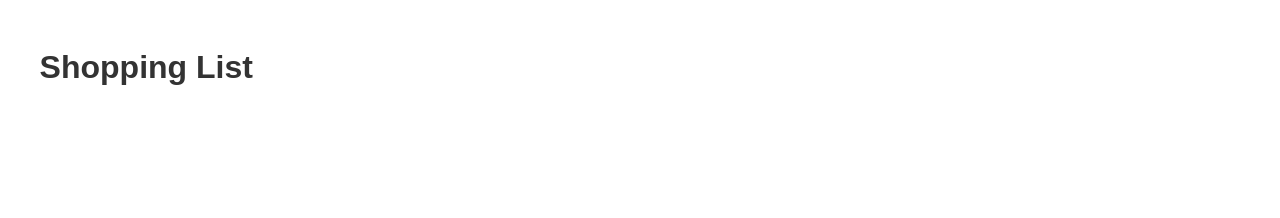
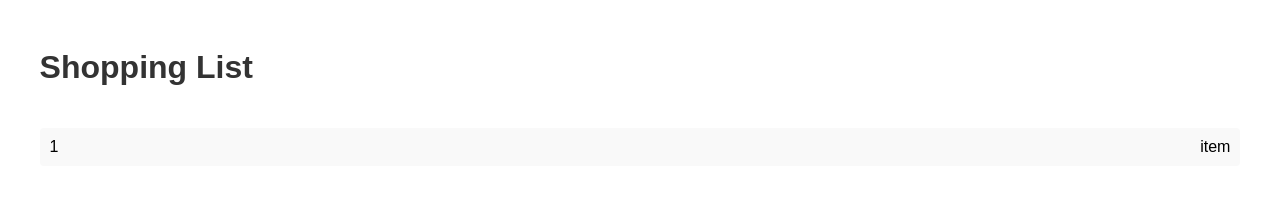
Before and after one commit to mgirar84/shopping-list, a Next.js app: page / in a window 1280 px wide. Shown: the top 218 px of the page. Built offline with nearby package versions, Linux system fonts and the light colour scheme; a web font is replaced by a local one.

Commit message:
setup shopping list and shopping form files

```diff
--- a/src/components/molecules/ShoppingForm/index.tsx
+++ b/src/components/molecules/ShoppingForm/index.tsx
@@ -0,0 +1,10 @@
+import { useState, type FC } from "react";
+
+import { StyledForm } from "./styles";
+import { Props } from "./types";
+
+export const ShoppingForm: FC<Props> = () => {
+  const [itemName, setItemName] = useState<string>("");
+
+  return <StyledForm></StyledForm>;
+};
--- /dev/null
+++ b/src/components/molecules/ShoppingForm/styles.ts
@@ -0,0 +1,7 @@
+import styled from "styled-components";
+
+export const StyledForm = styled.form`
+  display: flex;
+  flex-direction: column;
+  margin-bottom: 20px;
+`;
--- /dev/null
+++ b/src/components/molecules/ShoppingForm/types.ts
@@ -0,0 +1,5 @@
+import { ShoppingItem } from "../../../types";
+
+export type Props = {
+  onSubmit: (item: ShoppingItem) => void;
+};
--- a/src/components/molecules/ShoppingList/index.tsx
+++ b/src/components/molecules/ShoppingList/index.tsx
@@ -0,0 +1,17 @@
+import { type FC } from "react";
+
+import { StyledList, StyledListItem } from "./styles";
+import { Props } from "./types";
+
+export const ShoppingList: FC<Props> = ({ items }) => {
+  return (
+    <StyledList>
+      {items.map((item, index) => (
+        <StyledListItem key={item.id}>
+          <span>{index + 1}</span>
+          <span>{item.name}</span>
+        </StyledListItem>
+      ))}
+    </StyledList>
+  );
+};
--- /dev/null
+++ b/src/components/molecules/ShoppingList/styles.ts
@@ -0,0 +1,16 @@
+import styled from "styled-components";
+
+export const StyledList = styled.ul`
+  list-style: none;
+  padding: 0;
+`;
+
+export const StyledListItem = styled.li`
+  display: flex;
+  justify-content: space-between;
+  align-items: center;
+  padding: 10px;
+  background-color: #f9f9f9;
+  margin-bottom: 5px;
+  border-radius: 4px;
+`;
--- /dev/null
+++ b/src/components/molecules/ShoppingList/types.ts
@@ -0,0 +1,5 @@
+import { ShoppingItem } from "../../../types";
+
+export type Props = {
+  items: ShoppingItem[];
+};
--- a/src/components/molecules/index.ts
+++ b/src/components/molecules/index.ts
@@ -0,0 +1,2 @@
+export * from "./ShoppingForm";
+export * from "./ShoppingList";
--- a/src/pages/index.tsx
+++ b/src/pages/index.tsx
@@ -1,3 +1,4 @@
+import { ShoppingForm, ShoppingList } from "@/components/molecules";
 import styled from "styled-components";
 
 const StyledMain = styled.main`
@@ -15,6 +16,8 @@ const Title = styled.h1`
 const Main = () => (
   <StyledMain>
     <Title>Shopping List</Title>
+    <ShoppingForm onSubmit={() => {}} />
+    <ShoppingList items={[{ name: "item", id: "1" }]} />
   </StyledMain>
 );
 
--- /dev/null
+++ b/src/types/index.ts
@@ -0,0 +1,4 @@
+export type ShoppingItem = {
+  id: string;
+  name: string;
+};
```
